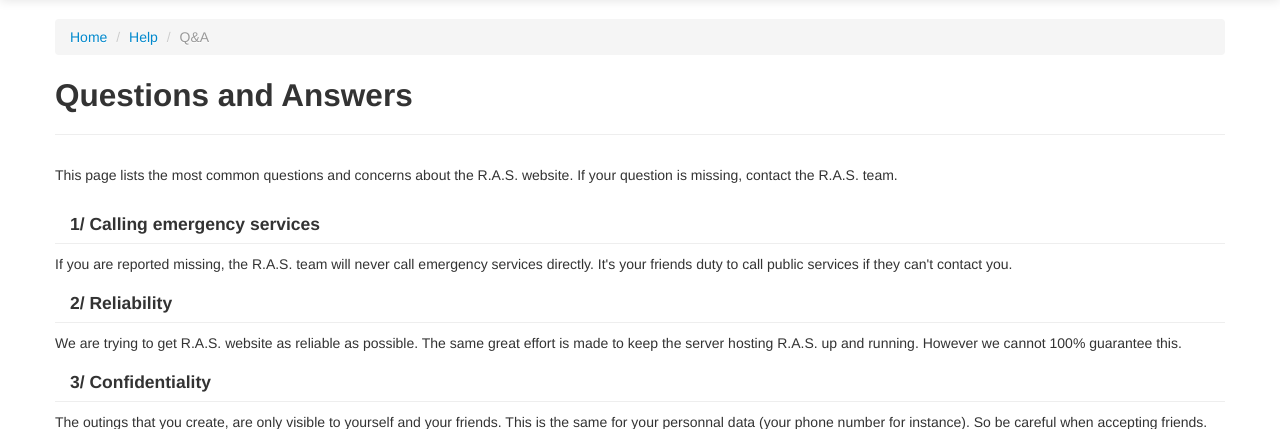
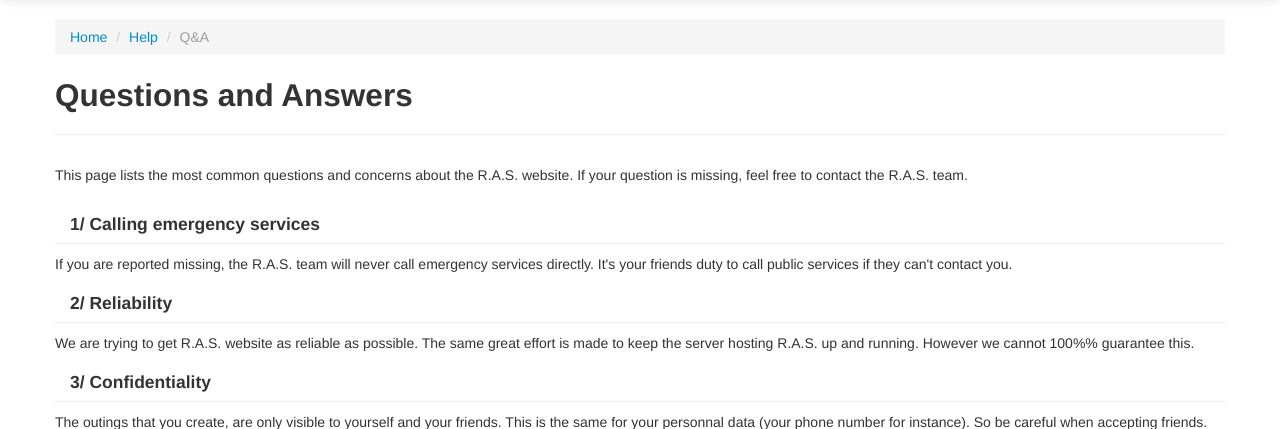
Before and after one commit to ivoire/RandoAmisSecours, a Django app: template RandoAmisSecours/templates/RandoAmisSecours/help/qa.html in a window 1280 px wide. Shown: the part 41-470 px from the top of the page. Run offline with Django 3.2, Linux system fonts and the light colour scheme; the template is opened without the code that fills it, so the values that code supplies are empty.

Commit message:
Update french translation

```diff
--- a/RandoAmisSecours/templates/RandoAmisSecours/help/qa.html
+++ b/RandoAmisSecours/templates/RandoAmisSecours/help/qa.html
@@ -16,13 +16,13 @@
 
 <div class="row">
   <div class="span12">
-    <p>This page lists the most common questions and concerns about the R.A.S. website. If your question is missing, contact the R.A.S. team.</p>
+    <p>{% trans "This page lists the most common questions and concerns about the R.A.S. website. If your question is missing, feel free to contact the R.A.S. team." %}</p>
   </div>
   <div class="span12">
     <h4 class="modal-header">{% trans "1/ Calling emergency services" %}</h4>
     <p>{% trans "If you are reported missing, the R.A.S. team will never call emergency services directly. It's your friends duty to call public services if they can't contact you." %}</p>
     <h4 class="modal-header">{% trans "2/ Reliability" %}</h4>
-    <p>{% trans "We are trying to get R.A.S. website as reliable as possible. The same great effort is made to keep the server hosting R.A.S. up and running. However we cannot 100% guarantee this." %}</p>
+    <p>{% trans "We are trying to get R.A.S. website as reliable as possible. The same great effort is made to keep the server hosting R.A.S. up and running. However we cannot 100%% guarantee this." %}</p>
     <h4 class="modal-header">{% trans "3/ Confidentiality" %}</h4>
     <p>{% trans "The outings that you create, are only visible to yourself and your friends. This is the same for your personnal data (your phone number for instance). So be careful when accepting friends." %}</p>
     <h4 class="modal-header">{% trans "4/ Warranties" %}</h4>
```
Also changed, not shown: RandoAmisSecours/locale/fr/LC_MESSAGES/django.po.
